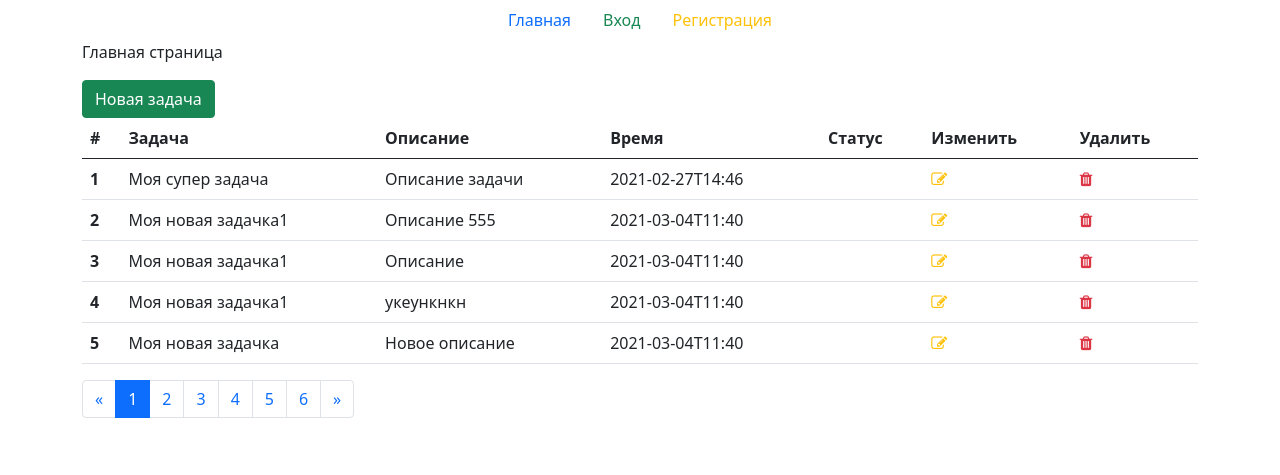
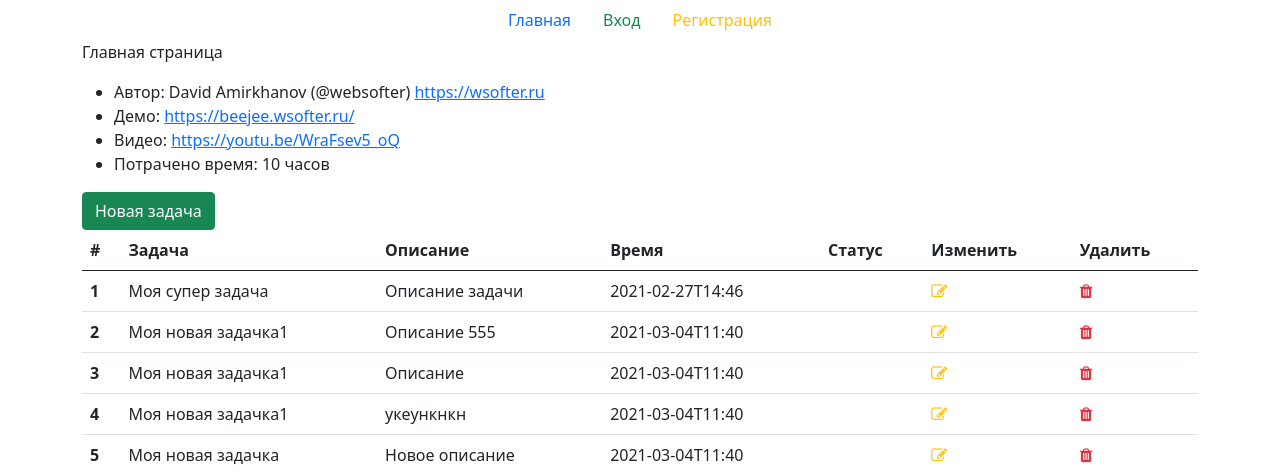
Before and after one commit to WebSofter/php-mvc, a PHP site: page / in a window 1280 px wide. Shown: the top 475 px of the page. Run offline with PHP 8.4, Linux system fonts and the light colour scheme; data comes from the database, SQL or seed files in the repository; some libraries are stand-ins or nearby versions.

Commit message:
Add description

```diff
--- a/www/application/views/main/index.php
+++ b/www/application/views/main/index.php
@@ -1,4 +1,10 @@
 <p>Главная страница</p>
+<ul>
+    <li>Автор: David Amirkhanov (@websofter) <a href ="https://wsofter.ru">https://wsofter.ru</a></li>
+    <li>Демо: <a href="https://beejee.wsofter.ru/">https://beejee.wsofter.ru/</a></li>
+    <li>Видео: <a href="https://youtu.be/WraFsev5_oQ">https://youtu.be/WraFsev5_oQ</a></li>
+    <li>Потрачено время: 10 часов</li>
+</ul>
 <a class="btn btn-success" href="task/new">Новая задача</a>
 <table class="table">
     <thead>
```
